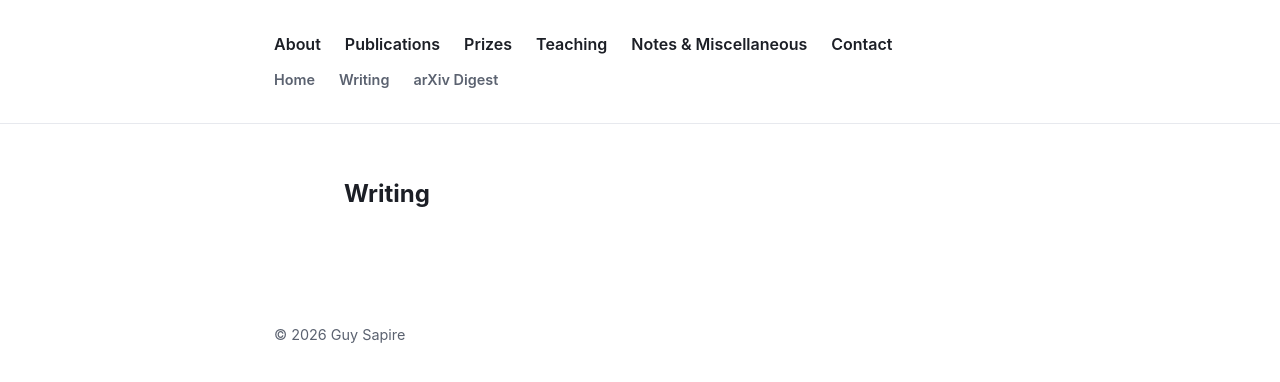
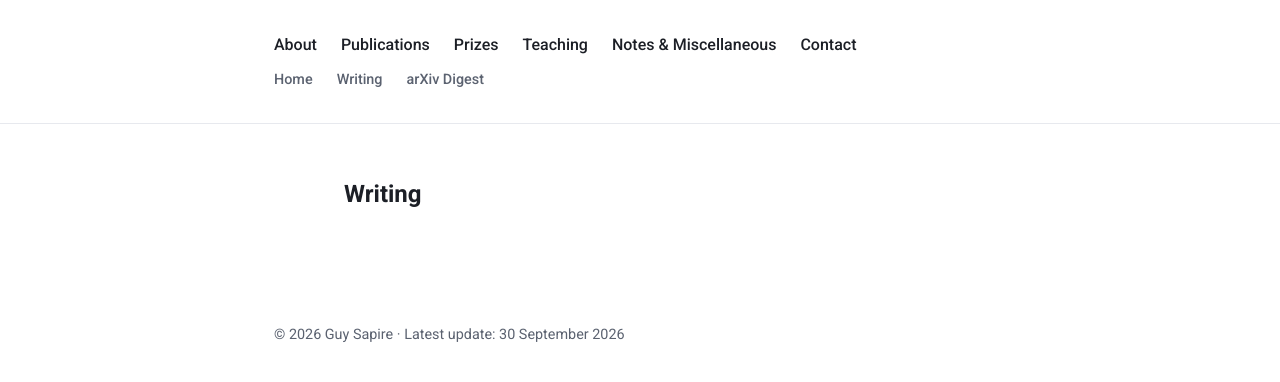
Before and after one commit to GuySa/GuySa.github.io, a Jekyll site: the page built from writing/index.html, in a window 1280 px wide. Shown: the top 382 px of the page. Built offline with Jekyll 4.4.1, drawn with Linux system fonts in a browser that asks for light colours.

Commit message:
Apply Guy Sapire design system; add latest-update footer date
Tokens, Roboto, dark theme, focus rings, day-month-year dates, CLAUDE.md note.

Co-Authored-By: Claude Sonnet 5.5 <noreply@anthropic.com>

```diff
--- a/404.html
+++ b/404.html
@@ -5,6 +5,9 @@
   <title>Not Found &ndash; Guy Sapire</title>
   <meta name="viewport" content="width=device-width, initial-scale=1">
   <link rel="icon" type="image/svg+xml" href="/favicon.svg">
+  <link rel="preconnect" href="https://fonts.googleapis.com">
+  <link rel="preconnect" href="https://fonts.gstatic.com" crossorigin>
+  <link rel="stylesheet" href="https://fonts.googleapis.com/css2?family=Roboto:wght@400;500;700&display=swap">
   <link rel="stylesheet" href="/css/style.css">
   <script data-goatcounter="https://guysa.goatcounter.com/count"
           async src="//gc.zgo.at/count.js"></script>
--- a/_layouts/writing.html
+++ b/_layouts/writing.html
@@ -7,6 +7,9 @@
   <meta name="description" content="{{ site.description }}">
   <meta name="viewport" content="width=device-width, initial-scale=1">
   <link rel="icon" type="image/svg+xml" href="/favicon.svg">
+  <link rel="preconnect" href="https://fonts.googleapis.com">
+  <link rel="preconnect" href="https://fonts.gstatic.com" crossorigin>
+  <link rel="stylesheet" href="https://fonts.googleapis.com/css2?family=Roboto:wght@400;500;700&display=swap">
   <link rel="stylesheet" href="/css/style.css">
   <script data-goatcounter="https://guysa.goatcounter.com/count"
           async src="//gc.zgo.at/count.js"></script>
@@ -25,7 +28,7 @@
 
   <footer class="footer">
     <div class="wrap">
-      <p>&copy; 2026 Guy Sapire</p>
+      <p>&copy; 2026 Guy Sapire &middot; Latest update: 30 September 2026</p>
     </div>
   </footer>
 
--- a/css/style.css
+++ b/css/style.css
@@ -1,11 +1,68 @@
+/* Design tokens: Guy Sapire design system (tokens.json) */
 :root {
   --bg: #ffffff;
   --bg-alt: #f6f7f9;
   --text: #1c1f26;
   --text-muted: #5b6270;
   --accent: #3a5bfd;
+  --accent-hover: #2c48d6;
+  --accent-soft: #cddbff;
+  --accent-deep: #12206b;
   --border: #e7e9ee;
+  --on-accent: #ffffff;
+  --shadow-menu: 0 8px 24px rgba(0, 0, 0, 0.08);
+
+  --font-sans: Roboto, -apple-system, BlinkMacSystemFont, "Segoe UI", Helvetica, Arial, sans-serif;
+
+  --space-1: 4px;
+  --space-2: 8px;
+  --space-3: 12px;
+  --space-4: 16px;
+  --space-5: 20px;
+  --space-6: 24px;
+  --space-8: 32px;
+  --space-14: 56px;
+  --space-16: 64px;
+  --space-24: 96px;
+
+  --radius-sm: 4px;
+  --radius-md: 6px;
+  --radius-lg: 8px;
+  --radius-xl: 10px;
+  --radius-pill: 999px;
+
   --max-width: 780px;
+  --max-width-narrow: 640px;
+}
+
+@media (prefers-color-scheme: dark) {
+  :root:not([data-theme="light"]) {
+    --bg: #12141a;
+    --bg-alt: #1a1d25;
+    --text: #e8eaf0;
+    --text-muted: #9aa1b0;
+    --accent: #7d97f5;
+    --accent-hover: #93a9f8;
+    --accent-soft: #2a3a7a;
+    --accent-deep: #2c3a9a;
+    --border: #2a2e39;
+    --on-accent: #12141a;
+    --shadow-menu: 0 8px 24px rgba(0, 0, 0, 0.4);
+  }
+}
+
+:root[data-theme="dark"] {
+  --bg: #12141a;
+  --bg-alt: #1a1d25;
+  --text: #e8eaf0;
+  --text-muted: #9aa1b0;
+  --accent: #7d97f5;
+  --accent-hover: #93a9f8;
+  --accent-soft: #2a3a7a;
+  --accent-deep: #2c3a9a;
+  --border: #2a2e39;
+  --on-accent: #12141a;
+  --shadow-menu: 0 8px 24px rgba(0, 0, 0, 0.4);
 }
 
 * {
@@ -18,7 +75,7 @@ html {
 
 body {
   margin: 0;
-  font-family: -apple-system, BlinkMacSystemFont, "Segoe UI", Roboto, Helvetica, Arial, sans-serif;
+  font-family: var(--font-sans);
   color: var(--text);
   background: var(--bg);
   line-height: 1.6;
@@ -27,7 +84,7 @@ body {
 .wrap {
   max-width: var(--max-width);
   margin: 0 auto;
-  padding: 0 24px;
+  padding: 0 var(--space-6);
 }
 
 a {
@@ -45,7 +102,7 @@ h1, h2, h3 {
 }
 
 .hero {
-  padding: 96px 0 64px;
+  padding: var(--space-24) 0 var(--space-16);
 }
 
 .hero .eyebrow {
@@ -79,11 +136,11 @@ h1, h2, h3 {
 
 .nav a {
   color: var(--text);
-  font-weight: 600;
+  font-weight: 500;
 }
 
 .nav-row-pages {
-  font-size: 0.9rem;
+  font-size: 0.9rem; /* 14.4px */
 }
 
 .nav-row-pages a {
@@ -95,7 +152,7 @@ h1, h2, h3 {
 }
 
 .section {
-  padding: 56px 0;
+  padding: var(--space-14) 0;
 }
 
 .section.alt {
@@ -133,8 +190,8 @@ h1, h2, h3 {
 .card {
   background: var(--bg);
   border: 1px solid var(--border);
-  border-radius: 10px;
-  padding: 20px;
+  border-radius: var(--radius-xl);
+  padding: var(--space-5);
 }
 
 .card h3 {
@@ -160,7 +217,7 @@ h1, h2, h3 {
   align-items: center;
   gap: 8px;
   color: var(--text);
-  font-weight: 600;
+  font-weight: 500;
 }
 
 .links a:hover {
@@ -208,7 +265,7 @@ h1, h2, h3 {
 }
 
 .paper-title {
-  font-weight: 600;
+  font-weight: 500;
   margin: 0 0 4px;
 }
 
@@ -249,7 +306,7 @@ h1, h2, h3 {
 }
 
 .note-title {
-  font-weight: 600;
+  font-weight: 500;
   margin: 0 0 4px;
 }
 
@@ -287,7 +344,7 @@ h1, h2, h3 {
 
 .teaching-table th {
   color: var(--text-muted);
-  font-weight: 600;
+  font-weight: 500;
   font-size: 0.75rem;
   text-transform: uppercase;
   letter-spacing: 0.03em;
@@ -311,7 +368,7 @@ h1, h2, h3 {
 /* inner pages (blog) */
 
 .hero-small {
-  padding: 32px 0;
+  padding: var(--space-8) 0;
   border-bottom: 1px solid var(--border);
 }
 
@@ -320,13 +377,13 @@ h1, h2, h3 {
 }
 
 .narrow {
-  max-width: 640px;
+  max-width: var(--max-width-narrow);
 }
 
 .back-link {
   display: inline-block;
   margin-bottom: 24px;
-  font-weight: 600;
+  font-weight: 500;
 }
 
 .byline {
@@ -351,7 +408,7 @@ h1, h2, h3 {
 
 .post-list a {
   color: var(--text);
-  font-weight: 600;
+  font-weight: 500;
 }
 
 .post-list a:hover {
@@ -386,13 +443,20 @@ h1, h2, h3 {
   padding: 10px 14px;
   font-size: 0.95rem;
   border: 1px solid var(--border);
-  border-radius: 8px;
+  border-radius: var(--radius-lg);
   font-family: inherit;
+  background: var(--bg);
+  color: var(--text);
 }
 
 .arxiv-search:focus {
   outline: none;
   border-color: var(--accent);
+}
+
+.arxiv-search:focus-visible {
+  outline: 2px solid var(--accent);
+  outline-offset: 2px;
 }
 
 .arxiv-dropdown {
@@ -405,8 +469,8 @@ h1, h2, h3 {
   overflow-y: auto;
   background: var(--bg);
   border: 1px solid var(--border);
-  border-radius: 8px;
-  box-shadow: 0 8px 24px rgba(0, 0, 0, 0.08);
+  border-radius: var(--radius-lg);
+  box-shadow: var(--shadow-menu);
   padding: 4px;
 }
 
@@ -418,7 +482,7 @@ h1, h2, h3 {
   font-size: 0.9rem;
   padding: 8px 10px;
   border: none;
-  border-radius: 6px;
+  border-radius: var(--radius-md);
   background: none;
   color: var(--text);
   cursor: pointer;
@@ -430,7 +494,7 @@ h1, h2, h3 {
 
 .arxiv-dropdown-item-selected {
   color: var(--accent);
-  font-weight: 600;
+  font-weight: 500;
 }
 
 .arxiv-dropdown-empty {
@@ -448,9 +512,9 @@ h1, h2, h3 {
 .arxiv-range-btn {
   font: inherit;
   font-size: 0.85rem;
-  font-weight: 600;
+  font-weight: 500;
   padding: 6px 14px;
-  border-radius: 999px;
+  border-radius: var(--radius-pill);
   border: 1px solid var(--border);
   background: var(--bg);
   color: var(--text-muted);
@@ -464,14 +528,14 @@ h1, h2, h3 {
 .arxiv-range-btn-active {
   background: var(--text);
   border-color: var(--text);
-  color: #fff;
+  color: var(--bg);
 }
 
 .chip {
   font: inherit;
   font-size: 0.85rem;
   padding: 6px 12px;
-  border-radius: 999px;
+  border-radius: var(--radius-pill);
   border: 1px solid var(--border);
   background: var(--bg);
   color: var(--text-muted);
@@ -485,11 +549,12 @@ h1, h2, h3 {
 .chip-selected {
   background: var(--accent);
   border-color: var(--accent);
-  color: #fff;
+  color: var(--on-accent);
 }
 
 .chip-selected:hover {
-  background: #2c48d6;
+  background: var(--accent-hover);
+  border-color: var(--accent-hover);
 }
 
 .arxiv-date-group {
@@ -528,25 +593,25 @@ h1, h2, h3 {
   text-transform: uppercase;
   letter-spacing: 0.03em;
   padding: 2px 8px;
-  border-radius: 4px;
+  border-radius: var(--radius-sm);
   background: var(--bg-alt);
   color: var(--text-muted);
 }
 
 .arxiv-tag-new {
   background: var(--accent);
-  color: #fff;
+  color: var(--on-accent);
 }
 
 .arxiv-tag-cross {
-  background: var(--text-muted);
-  color: #fff;
+  background: var(--bg-alt);
+  color: var(--text-muted);
 }
 
 .arxiv-badge {
   font-size: 0.7rem;
   padding: 2px 8px;
-  border-radius: 4px;
+  border-radius: var(--radius-sm);
   border: 1px solid var(--border);
   color: var(--text-muted);
 }
@@ -571,7 +636,7 @@ h1, h2, h3 {
   cursor: pointer;
   color: var(--accent);
   font-size: 0.9rem;
-  font-weight: 600;
+  font-weight: 500;
 }
 
 .arxiv-abstract p {
@@ -589,3 +654,10 @@ h1, h2, h3 {
   font-size: 0.85rem;
   margin: 8px 0 0;
 }
+
+button:focus-visible,
+a:focus-visible,
+summary:focus-visible {
+  outline: 2px solid var(--accent);
+  outline-offset: 2px;
+}
--- a/index.html
+++ b/index.html
@@ -9,6 +9,9 @@
   <meta name="description" content="Guy Sapire — math PhD student working in algebraic geometry and number theory.">
   <meta name="viewport" content="width=device-width, initial-scale=1">
   <link rel="icon" type="image/svg+xml" href="/favicon.svg">
+  <link rel="preconnect" href="https://fonts.googleapis.com">
+  <link rel="preconnect" href="https://fonts.gstatic.com" crossorigin>
+  <link rel="stylesheet" href="https://fonts.googleapis.com/css2?family=Roboto:wght@400;500;700&display=swap">
   <link rel="stylesheet" href="/css/style.css">
   <script data-goatcounter="https://guysa.goatcounter.com/count"
           async src="//gc.zgo.at/count.js"></script>
@@ -173,7 +176,7 @@
 
   <footer class="footer">
     <div class="wrap">
-      <p>&copy; 2026 Guy Sapire</p>
+      <p>&copy; 2026 Guy Sapire &middot; Latest update: 30 September 2026</p>
     </div>
   </footer>
 
```
Also changed, not shown: CLAUDE.md (added, +10 -0 lines).
